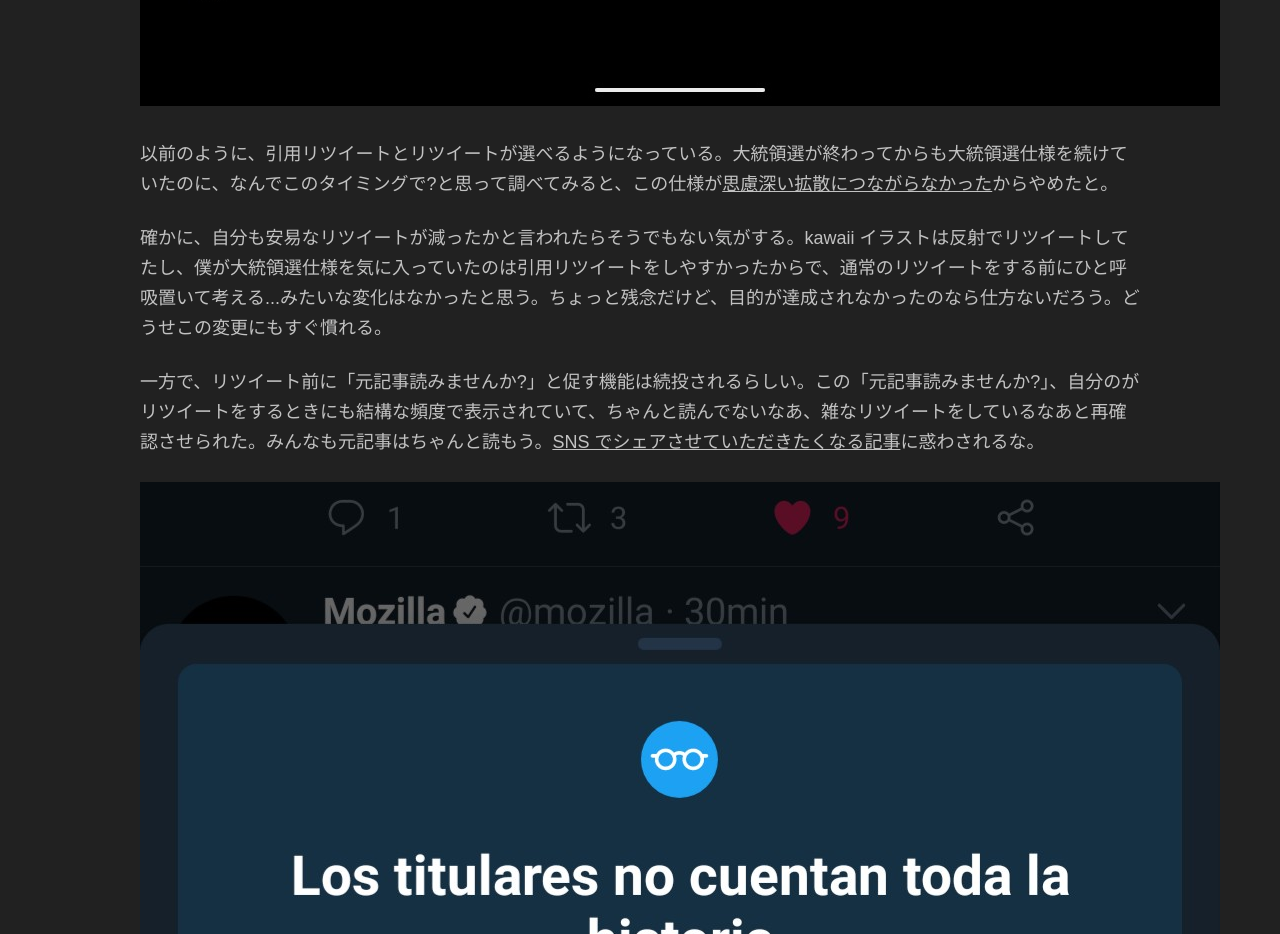
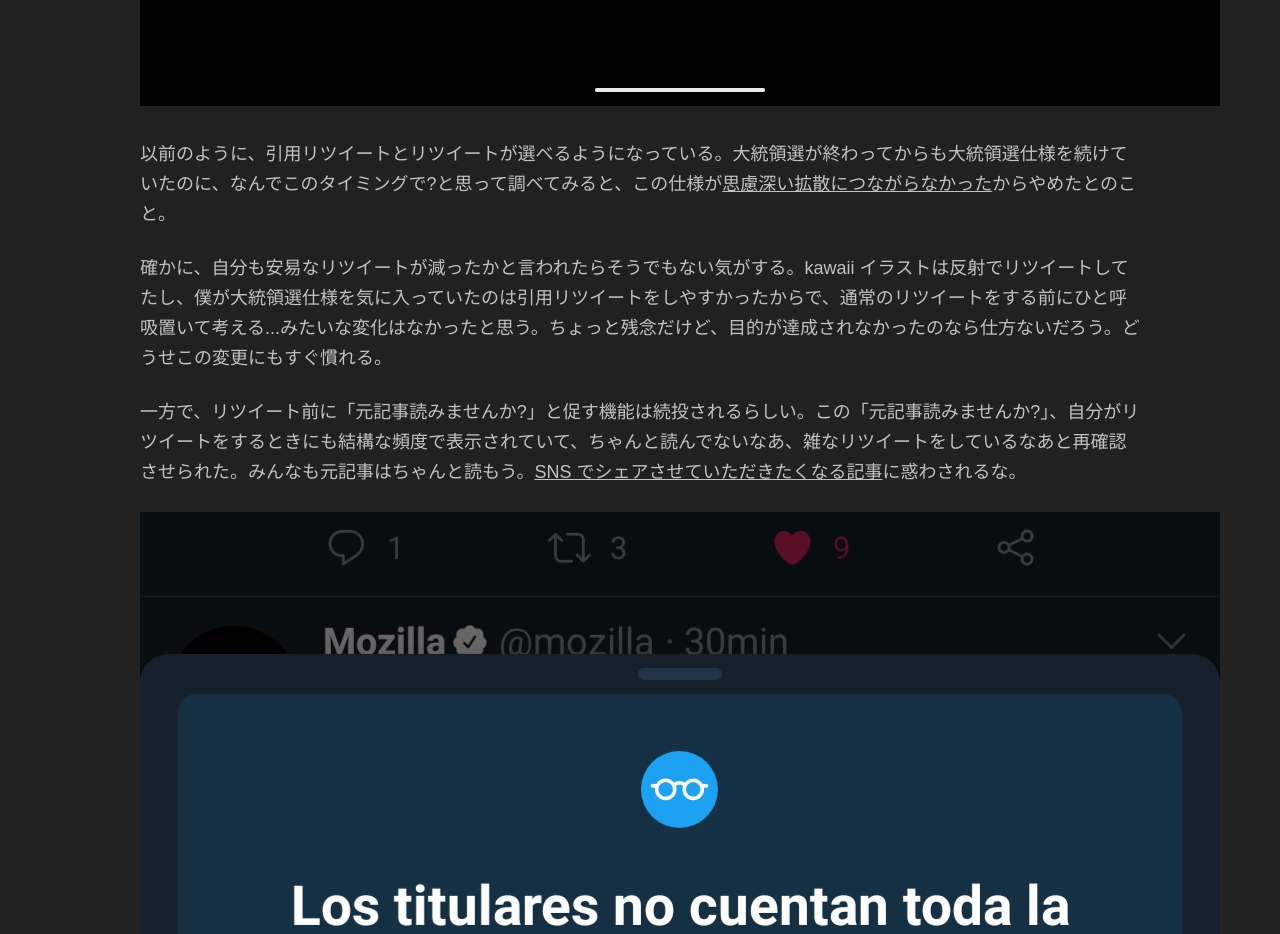
Before and after one commit to takker99/misoni.me, a Gatsby site: page /blog/2020-12-18/ in a window 1280 px wide. Shown: the part 1042-1976 px from the top of the page. Built offline with nearby package versions, Linux system fonts and the light colour scheme; Gatsby itself is replaced by a stand-in of ours.

Commit message:
fix typo

```diff
--- a/content/blog/2020-12-18/index.md
+++ b/content/blog/2020-12-18/index.md
@@ -19,11 +19,11 @@ tags: ["ジャンル無し 全部俺 Advent Calendar 2020", Twitter", "雑記"]
 
 ![](Screenshot_20201217-162243111.jpg)
 
-以前のように、引用リツイートとリツイートが選べるようになっている。大統領選が終わってからも大統領選仕様を続けていたのに、なんでこのタイミングで?と思って調べてみると、この仕様が[思慮深い拡散につながらなかった](https://www.itmedia.co.jp/news/articles/2012/17/news088.html)からやめたと。
+以前のように、引用リツイートとリツイートが選べるようになっている。大統領選が終わってからも大統領選仕様を続けていたのに、なんでこのタイミングで?と思って調べてみると、この仕様が[思慮深い拡散につながらなかった](https://www.itmedia.co.jp/news/articles/2012/17/news088.html)からやめたとのこと。
 
 確かに、自分も安易なリツイートが減ったかと言われたらそうでもない気がする。kawaii イラストは反射でリツイートしてたし、僕が大統領選仕様を気に入っていたのは引用リツイートをしやすかったからで、通常のリツイートをする前にひと呼吸置いて考える...みたいな変化はなかったと思う。ちょっと残念だけど、目的が達成されなかったのなら仕方ないだろう。どうせこの変更にもすぐ慣れる。
 
-一方で、リツイート前に「元記事読みませんか?」と促す機能は続投されるらしい。この「元記事読みませんか?」、自分のがリツイートをするときにも結構な頻度で表示されていて、ちゃんと読んでないなあ、雑なリツイートをしているなあと再確認させられた。みんなも元記事はちゃんと読もう。[SNS でシェアさせていただきたくなる記事](https://scrapbox.io/shokai/SNS%E3%81%A7%E3%82%B7%E3%82%A7%E3%82%A2%E3%81%95%E3%81%9B%E3%81%A6%E3%81%84%E3%81%9F%E3%81%A0%E3%81%8D%E3%81%9F%E3%81%8F%E3%81%AA%E3%82%8B%E8%A8%98%E4%BA%8B)に惑わされるな。
+一方で、リツイート前に「元記事読みませんか?」と促す機能は続投されるらしい。この「元記事読みませんか?」、自分がリツイートをするときにも結構な頻度で表示されていて、ちゃんと読んでないなあ、雑なリツイートをしているなあと再確認させられた。みんなも元記事はちゃんと読もう。[SNS でシェアさせていただきたくなる記事](https://scrapbox.io/shokai/SNS%E3%81%A7%E3%82%B7%E3%82%A7%E3%82%A2%E3%81%95%E3%81%9B%E3%81%A6%E3%81%84%E3%81%9F%E3%81%A0%E3%81%8D%E3%81%9F%E3%81%8F%E3%81%AA%E3%82%8B%E8%A8%98%E4%BA%8B)に惑わされるな。
 
 ![](IMG_20201028_020907.jpg)
 
```
